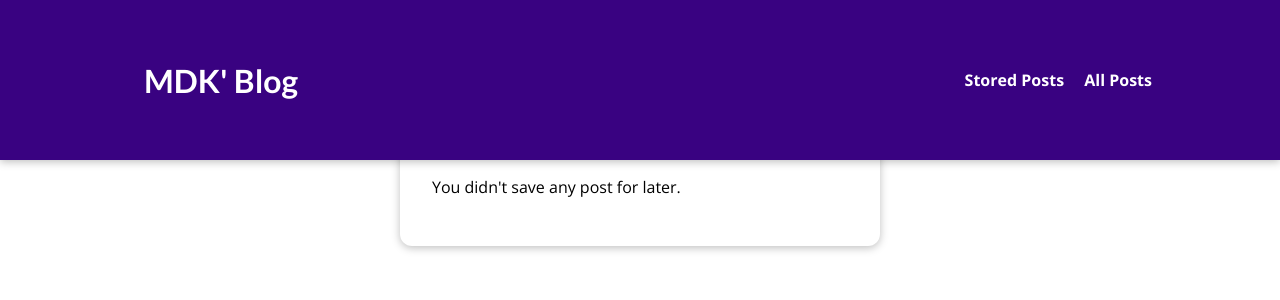
After one commit to Godwin-Jules/Django_Complete_Course-Udemy_Academind, a Django app: page /read-later/ in a window 1280 px wide. The commit adds this page. Shown: the top 300 px of the page. Run offline with Django 5.2, Linux system fonts and the light colour scheme.

Commit message:
1. Adding Read Later Page & Styling 2. Managing Read Later via Session 3. Read Later Starting Setup

```diff
--- /dev/null
+++ b/05. my_site/blog/static/blog/stored-posts.css
@@ -0,0 +1,39 @@
+#main-navigation {
+    background-color: #390281;
+    box-shadow: 0 2px 8px rgba(0, 0, 0, 0.25);
+}
+
+#stored-posts {
+    margin: 8rem auto 3rem auto;
+    padding: 2rem;
+    border-radius: 12px;
+    box-shadow: 0 2px 8px rgba(0, 0, 0, 0.25);
+    background-color: white;
+    width: 90%;
+    max-width: 30rem;
+}
+
+#stored-posts ul {
+    list-style: none;
+    margin: 0;
+    padding: 0;
+}
+
+#stored-posts li {
+    margin: 1rem 0;
+}
+
+#stored-posts a {
+    display: block;
+    padding: 1rem;
+    width: 100%;
+    text-decoration: none;
+    border: 1px solid #ccc;
+    color: #1b1b1b;
+    font-weight: bold;
+}
+
+#stored-posts a:hover,
+#stored-posts a:active {
+    background-color: #ccc;
+}
--- /dev/null
+++ b/05. my_site/blog/templates/blog/stored-posts.html
@@ -0,0 +1,24 @@
+{% extends "main.html" %}
+{% load static %}
+
+
+{% block title %}
+    My Stored Posts
+{% endblock title %}
+
+{% block css_style %}
+    <link rel='stylesheet' href='{% static "blog/stored-posts.css" %}'>
+{% endblock css_style %}
+
+{% block content %}
+    <section id='stored-posts'>
+        {% if not has_posts %}
+            <p>You didn't save any post for later.</p>
+        {% endif %}
+        <ul>
+            {% for post in posts %}
+                <li><a href='{% url 'blog-post' post.slug %}'>{{ post.title|title }}</a></li>
+            {% endfor %}
+        </ul>
+    </section>
+{% endblock content %}
--- a/05. my_site/blog/urls.py
+++ b/05. my_site/blog/urls.py
@@ -4,5 +4,6 @@ from . import views
 urlpatterns = [
     path('', views.IndexView.as_view(), name='blog'),
     path('posts/', views.PostsView.as_view(), name='blog-posts'),
-    path('posts/<slug:slug>/', views.PostView.as_view(), name='blog-post')
+    path('posts/<slug:slug>/', views.PostView.as_view(), name='blog-post'),
+    path('read-later/', views.ReadLaterView.as_view(), name='read-later'),
 ]
--- a/05. my_site/blog/views.py
+++ b/05. my_site/blog/views.py
@@ -2,7 +2,7 @@ from django.http import HttpResponseRedirect
 from django.urls import reverse
 from django.shortcuts import render
 from django.views import View
-from django.views.generic import ListView, DetailView
+from django.views.generic import ListView
 
 from .models import *
 from .forms import CommentForm
@@ -62,3 +62,32 @@ class PostView(View):
             'comment_form': comment_form,
             'comments': post.comments.all().order_by('-id')     #type:ignore
         })
+
+
+class ReadLaterView(View):
+    def get(self, request):
+        stored_posts = request.session.get('stored_posts')
+        context = {}
+
+        if stored_posts is None or len(stored_posts) == 0:
+            context['posts'] = []
+            context['has_posts'] = False
+        else:
+            context['posts'] = Post.objects.filter(id__in = stored_posts)
+            context['has_posts'] = True
+
+        return render(request, 'blog/stored-posts.html', context)
+
+
+    def post(self, request):
+        stored_posts = request.session.get('stored_posts')
+        post_id = int(request.POST['post_id'])
+
+        if  stored_posts is None:
+            stored_posts = []
+
+        if post_id not in stored_posts:
+            stored_posts.append(post_id)
+            request.session['stored_posts'] = stored_posts
+
+        return HttpResponseRedirect(reverse('blog-posts'))
--- a/05. my_site/static/app.css
+++ b/05. my_site/static/app.css
@@ -36,6 +36,7 @@ h3 {
   text-decoration: none;
   color: white;
   font-weight: bold;
+  margin-left: 1rem;
 }
 
 #main-navigation a:hover,
--- a/05. my_site/templates/main.html
+++ b/05. my_site/templates/main.html
@@ -16,7 +16,8 @@
                 <a href='/'>MDK' Blog</a>
             </h1>
             <nav>
-                <a href='/posts/'>All Posts</a>
+                <a href='{% url "read-later" %}'>Stored Posts</a>
+                <a href='{% url "blog-posts" %}'>All Posts</a>
             </nav>
         </header>
 
```
Also changed, not shown: 05. my_site/blog/static/blog/post-detail.css (+20 -0 lines), 05. my_site/blog/templates/blog/post-detail.html (+7 -0 lines), 05. my_site/db.sqlite3.
